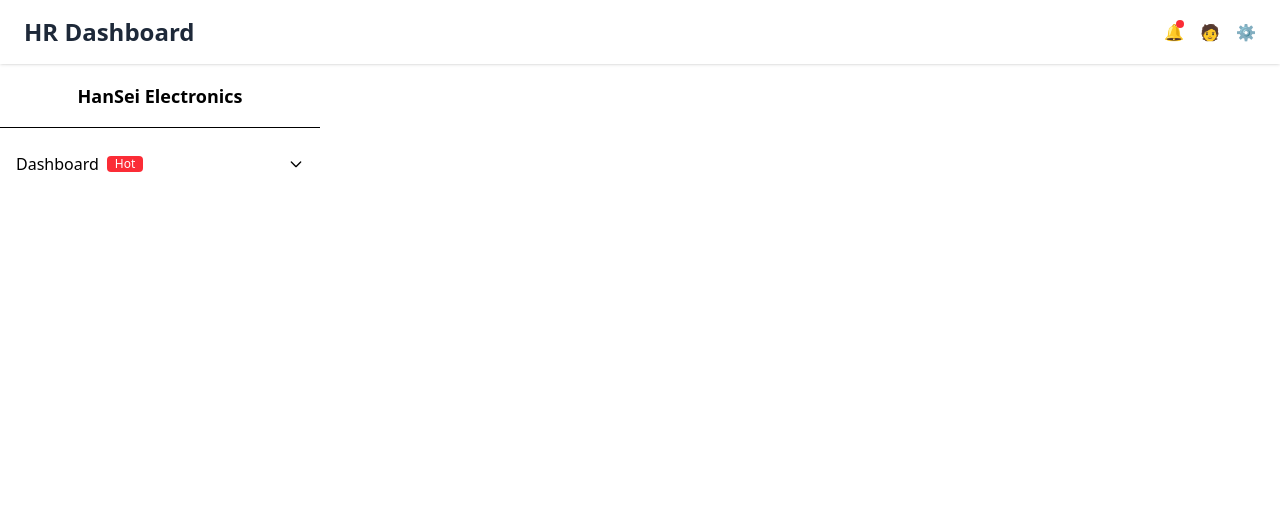
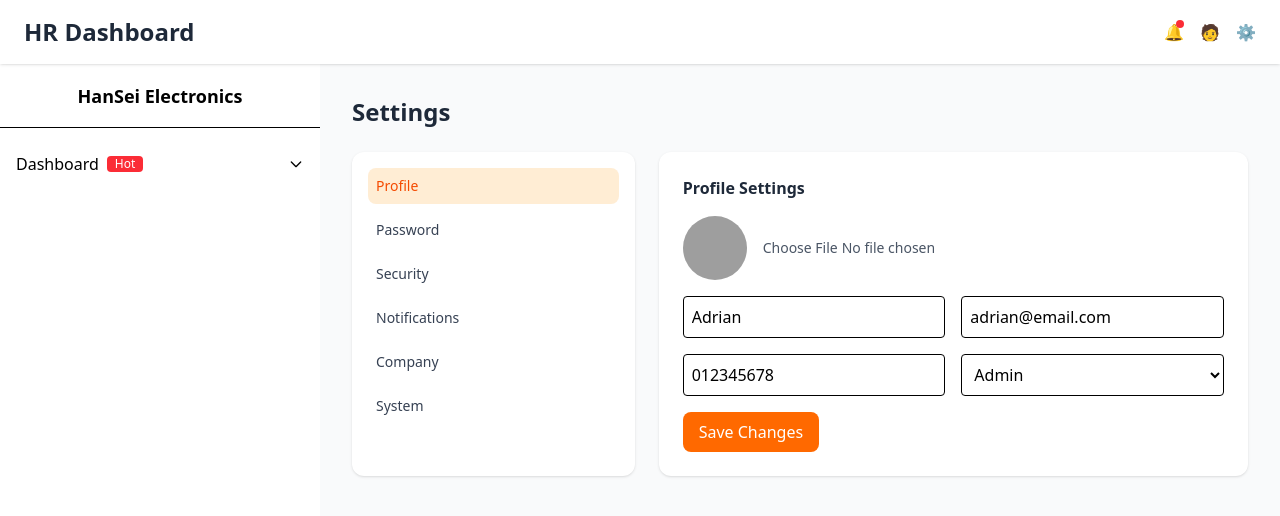
Before and after one commit to haitheara1111-ship-it/HanSei-Frontend, a Nuxt app: page /Setting in a window 1280 px wide. Shown: the top 516 px of the page. Built offline with nearby package versions, Linux system fonts and the light colour scheme; grey boxes are pictures that could not be loaded.

Commit message:
feat/setting

```diff
--- /dev/null
+++ b/app/pages/Setting.vue
@@ -0,0 +1,161 @@
+<template>
+<div class="p-8 bg-gray-50 dark:bg-gray-900 min-h-screen w-full transition">
+
+<h1 class="text-2xl font-bold mb-6 text-gray-800 dark:text-white">
+  Settings
+</h1>
+
+<div class="grid grid-cols-1 md:grid-cols-3 gap-6">
+
+<!-- LEFT MENU -->
+<div class="bg-white dark:bg-gray-800 rounded-xl shadow p-4">
+  <ul class="space-y-2">
+    <li
+      v-for="tab in tabs"
+      :key="tab"
+      @click="activeTab = tab"
+      class="p-2 rounded-lg cursor-pointer text-sm font-medium transition"
+      :class="activeTab === tab
+        ? 'bg-orange-100 text-orange-600 dark:bg-orange-500 dark:text-white'
+        : 'hover:bg-gray-100 dark:hover:bg-gray-700 text-gray-700 dark:text-gray-300'"
+    >
+      {{ tab }}
+    </li>
+  </ul>
+</div>
+
+<!-- RIGHT CONTENT -->
+<div class="md:col-span-2 space-y-6">
+
+<!-- PROFILE -->
+<div v-if="activeTab === 'Profile'" class="bg-white dark:bg-gray-800 p-6 rounded-xl shadow">
+
+<h2 class="font-semibold mb-4 text-gray-800 dark:text-white">Profile Settings</h2>
+
+<div class="flex items-center gap-4 mb-4">
+  <img :src="profile.avatar" class="w-16 h-16 rounded-full"/>
+  <input type="file" class="text-sm text-gray-600 dark:text-gray-300"/>
+</div>
+
+<div class="grid grid-cols-2 gap-4">
+
+<input v-model="profile.name" placeholder="Name"
+class="border dark:border-gray-700 dark:bg-gray-700 dark:text-white p-2 rounded"/>
+
+<input v-model="profile.email" placeholder="Email"
+class="border dark:border-gray-700 dark:bg-gray-700 dark:text-white p-2 rounded"/>
+
+<input v-model="profile.phone" placeholder="Phone"
+class="border dark:border-gray-700 dark:bg-gray-700 dark:text-white p-2 rounded"/>
+
+<select v-model="profile.role"
+class="border dark:border-gray-700 dark:bg-gray-700 dark:text-white p-2 rounded">
+<option>Admin</option>
+<option>Manager</option>
+<option>Employee</option>
+</select>
+
+</div>
+
+<button class="mt-4 bg-orange-500 text-white px-4 py-2 rounded-lg">
+Save Changes
+</button>
+
+</div>
+
+<!-- SYSTEM -->
+<div v-if="activeTab === 'System'" class="bg-white dark:bg-gray-800 p-6 rounded-xl shadow">
+
+<h2 class="font-semibold mb-4 text-gray-800 dark:text-white">
+System Preferences
+</h2>
+
+<div class="space-y-4">
+
+<!-- DARK MODE SWITCH -->
+<div class="flex justify-between items-center">
+
+<span class="text-gray-700 dark:text-gray-300">
+Dark Mode
+</span>
+
+<button
+@click="system.darkMode = !system.darkMode"
+class="w-12 h-6 flex items-center rounded-full p-1 transition"
+:class="system.darkMode ? 'bg-orange-500' : 'bg-gray-300'"
+>
+
+<div
+class="bg-white w-4 h-4 rounded-full shadow-md transform transition"
+:class="system.darkMode ? 'translate-x-6' : ''"
+></div>
+
+</button>
+
+</div>
+
+<!-- LANGUAGE -->
+<div class="flex justify-between items-center">
+<span class="text-gray-700 dark:text-gray-300">Language</span>
+
+<select v-model="system.language"
+class="border dark:border-gray-700 dark:bg-gray-700 dark:text-white p-1 rounded">
+<option>English</option>
+<option>Khmer</option>
+</select>
+</div>
+
+</div>
+
+<button class="mt-4 bg-orange-500 text-white px-4 py-2 rounded-lg">
+Save Preferences
+</button>
+
+</div>
+
+</div>
+</div>
+</div>
+</template>
+<script setup>
+import { ref, watch, onMounted } from "vue"
+
+const tabs = ["Profile", "Password", "Security", "Notifications", "Company", "System"]
+const activeTab = ref("Profile")
+
+const profile = ref({
+  name: "Adrian",
+  email: "adrian@email.com",
+  phone: "012345678",
+  role: "Admin",
+  avatar: "https://i.pravatar.cc/100"
+})
+
+const system = ref({
+  darkMode: false,
+  language: "English"
+})
+
+/* Load saved theme */
+onMounted(() => {
+  const saved = localStorage.getItem("darkMode")
+
+  if (saved === "true") {
+    system.value.darkMode = true
+    document.documentElement.classList.add("dark")
+  }
+})
+
+/* Watch toggle */
+watch(() => system.value.darkMode, (val) => {
+
+  if (val) {
+    document.documentElement.classList.add("dark")
+    localStorage.setItem("darkMode", "true")
+  } else {
+    document.documentElement.classList.remove("dark")
+    localStorage.setItem("darkMode", "false")
+  }
+
+})
+</script>
--- a/app/pages/JobsListing.vue
+++ b/app/pages/position.vue
@@ -1,7 +1,7 @@
 <template>
 <div class="p-8 bg-gray-50 w-full">
 
-<h1 class="text-2xl font-semibold mb-6">Job List</h1>
+<h1 class="text-2xl font-semibold mb-6">Position</h1>
 
 <!-- Top Controls -->
 <div class="flex justify-between items-center bg-white p-4 rounded-lg shadow mb-4">
--- a/components/BirthdaysWidgets.vue
+++ b/components/BirthdaysWidgets.vue
@@ -2,40 +2,40 @@
 <div class="bg-white rounded-xl shadow p-6">
 
 <div class="flex justify-between items-center mb-6">
-<h2 class="font-semibold text-lg">Recent Activities</h2>
+<h2 class="font-semibold text-lg">Birthdays</h2>
 <button class="text-sm border px-3 py-1 rounded">View All</button>
 </div>
 
-<div class="space-y-5">
+<div class="space-y-4">
 
 <div
-v-for="activity in activities"
-:key="activity.id"
-class="flex items-center justify-between"
+v-for="person in birthdays"
+:key="person.id"
+class="flex items-center justify-between p-3 rounded-lg border"
 >
 
 <div class="flex items-center gap-3">
 
 <img
-:src="activity.avatar"
+:src="person.avatar"
 class="w-10 h-10 rounded-full"
 />
 
 <div>
 <p class="font-medium">
-{{ activity.name }}
+{{ person.name }}
 </p>
 
 <p class="text-sm text-gray-500">
-{{ activity.text }}
+{{ person.role }}
 </p>
 </div>
 
 </div>
 
-<span class="text-sm text-gray-400">
-{{ activity.time }}
-</span>
+<button class="border px-3 py-1 rounded text-sm">
+Send
+</button>
 
 </div>
 
@@ -45,27 +45,24 @@ class="w-10 h-10 rounded-full"
 </template>
 
 <script setup>
-const activities = [
+const birthdays = [
 {
 id:1,
-name:"Matt Morgan",
-text:"Added New Project HRMS Dashboard",
-time:"05:30 PM",
-avatar:"https://i.pravatar.cc/40?img=10"
+name:"Andrew Jermia",
+role:"IOS Developer",
+avatar:"https://i.pravatar.cc/40?img=15"
 },
 {
 id:2,
-name:"Jay Ze",
-text:"Commented on Uploaded Document",
-time:"05:00 PM",
-avatar:"https://i.pravatar.cc/40?img=11"
+name:"Mary Zeen",
+role:"UI/UX Designer",
+avatar:"https://i.pravatar.cc/40?img=16"
 },
 {
 id:3,
-name:"Mary Donald",
-text:"Approved Task Projects",
-time:"05:30 PM",
-avatar:"https://i.pravatar.cc/40?img=12"
+name:"Antony Lewis",
+role:"Android Developer",
+avatar:"https://i.pravatar.cc/40?img=17"
 }
 ]
 </script>
--- a/components/Sidebar.vue
+++ b/components/Sidebar.vue
@@ -84,7 +84,7 @@ const menus = reactive([
       { name: "Employee Dashboard", path: "/employees" },
       { name: "HR Dashboard", path: "/HR-page", label: "New" },
       { name: "Roster Dashboard", path: "/Roster", label: "New" },
-      { name: "Jobs", path: "/JobsListing", label: "" },
+      { name: "Postions", path: "/Position", label: "" },
 
 
 
```
